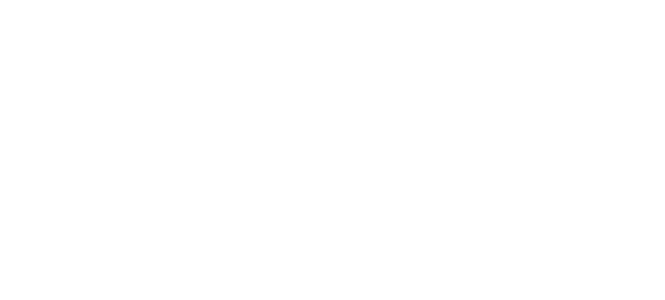
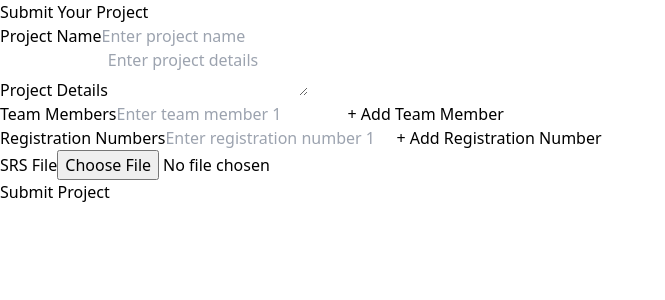
Before and after one commit to AKashT1729/Online-Project-Submission-System-with-Multi-User-Authentication, a React (Vite) app in the folder frontend/: page /submit-project in a window 1280 px wide. Shown: the top 300 px of the page, without its empty margins (0-665 px from the left). Built offline with nearby package versions, Linux system fonts and the light colour scheme.

Commit message:
complete Submit Project

```diff
--- a/frontend/src/Layout/ProfileSection.jsx
+++ b/frontend/src/Layout/ProfileSection.jsx
@@ -5,6 +5,7 @@
   if (!user) {
     return <div>Loading...</div>; // Show loading if no user data
   }
+// console.log(user);
 
   return (
     <div className="bg-white p-6 rounded-lg shadow-md w-64 text-center h-dvh">
--- a/frontend/src/pages/SubmitProject.jsx
+++ b/frontend/src/pages/SubmitProject.jsx
@@ -1,11 +1,194 @@
-import React from 'react'
+import React, { useState } from 'react';
+import axios from 'axios';
+import { useNavigate } from 'react-router-dom';
 
-function SubmitProject() {
+const SubmitProject = ({ user }) => {
+  const [projectData, setProjectData] = useState({
+    projectName: '',
+    projectDetails: '',
+    teamMembers: [''],
+    registrationNumbers: [''],
+  });
+
+  const [srsFile, setSrsFile] = useState(null); // For file upload
+  const [message, setMessage] = useState('');
+  const navigate = useNavigate();
+
+  const handleChange = (e) => {
+    const { name, value } = e.target;
+    setProjectData({
+      ...projectData,
+      [name]: value,
+    });
+  };
+
+  // Handle team members and registration numbers input
+  const handleTeamMembersChange = (index, value) => {
+    const updatedMembers = [...projectData.teamMembers];
+    updatedMembers[index] = value;
+    setProjectData({
+      ...projectData,
+      teamMembers: updatedMembers,
+    });
+  };
+
+  const handleRegistrationNumbersChange = (index, value) => {
+    const updatedNumbers = [...projectData.registrationNumbers];
+    updatedNumbers[index] = value;
+    setProjectData({
+      ...projectData,
+      registrationNumbers: updatedNumbers,
+    });
+  };
+
+  const handleFileChange = (e) => {
+    setSrsFile(e.target.files[0]);
+  };
+
+  const addTeamMember = () => {
+    setProjectData({
+      ...projectData,
+      teamMembers: [...projectData.teamMembers, ''],
+    });
+  };
+
+  const addRegistrationNumber = () => {
+    setProjectData({
+      ...projectData,
+      registrationNumbers: [...projectData.registrationNumbers, ''],
+    });
+  };
+
+  const handleSubmit = async (e) => {
+    e.preventDefault();
+    const formData = new FormData();
+
+    // Append form data
+    formData.append('projectName', projectData.projectName);
+    formData.append('projectDetails', projectData.projectDetails);
+    formData.append('teamMembers', JSON.stringify(projectData.teamMembers));
+    formData.append('registrationNumbers', JSON.stringify(projectData.registrationNumbers));
+    formData.append('srsFile', srsFile); // Append file
+
+    try {
+      // Make the API call
+      const response = await axios.post(
+        'http://localhost:8000/api/v1/projects/submit-project',
+        formData,
+        {
+          headers: {
+            'Content-Type': 'multipart/form-data',
+            Authorization: `Bearer ${localStorage.getItem('accessToken')}`, // Assuming token is in localStorage
+          },
+        }
+      );
+
+      setMessage('Project submitted successfully!');
+      // console.log(response.data);
+      navigate("/student-dashboard")
+    } catch (error) {
+      setMessage('Failed to submit project. Please try again.');
+      console.error(error);
+    }
+  };
+
   return (
-    <div>
+    <div className="max-w-2xl mx-auto bg-white p-8 shadow-lg rounded-lg">
+      <h2 className="text-2xl font-bold mb-6 text-center">Submit Your Project</h2>
+      {message && <p className="mb-4 text-center text-red-500">{message}</p>}
 
+      <form onSubmit={handleSubmit} encType="multipart/form-data">
+        <div className="mb-4">
+          <label className="block text-gray-700">Project Name</label>
+          <input
+            type="text"
+            name="projectName"
+            value={projectData.projectName}
+            onChange={handleChange}
+            className="mt-1 block w-full p-2 border border-gray-300 rounded-md"
+            placeholder="Enter project name"
+            required
+          />
+        </div>
+
+        <div className="mb-4">
+          <label className="block text-gray-700">Project Details</label>
+          <textarea
+            name="projectDetails"
+            value={projectData.projectDetails}
+            onChange={handleChange}
+            className="mt-1 block w-full p-2 border border-gray-300 rounded-md"
+            placeholder="Enter project details"
+            required
+          />
+        </div>
+
+        <div className="mb-4">
+          <label className="block text-gray-700">Team Members</label>
+          {projectData.teamMembers.map((member, index) => (
+            <input
+              key={index}
+              type="text"
+              value={member}
+              onChange={(e) => handleTeamMembersChange(index, e.target.value)}
+              className="mt-1 block w-full p-2 border border-gray-300 rounded-md mb-2"
+              placeholder={`Enter team member ${index + 1}`}
+              required
+            />
+          ))}
+          <button
+            type="button"
+            onClick={addTeamMember}
+            className="mt-2 text-blue-500"
+          >
+            + Add Team Member
+          </button>
+        </div>
+
+        <div className="mb-4">
+          <label className="block text-gray-700">Registration Numbers</label>
+          {projectData.registrationNumbers.map((number, index) => (
+            <input
+              key={index}
+              type="text"
+              value={number}
+              onChange={(e) =>
+                handleRegistrationNumbersChange(index, e.target.value)
+              }
+              className="mt-1 block w-full p-2 border border-gray-300 rounded-md mb-2"
+              placeholder={`Enter registration number ${index + 1}`}
+              required
+            />
+          ))}
+          <button
+            type="button"
+            onClick={addRegistrationNumber}
+            className="mt-2 text-blue-500"
+          >
+            + Add Registration Number
+          </button>
+        </div>
+
+        <div className="mb-4">
+          <label className="block text-gray-700">SRS File</label>
+          <input
+            type="file"
+            name="srsFile"
+            onChange={handleFileChange}
+            className="mt-1 block w-full"
+            required
+          />
+        </div>
+
+        <button
+          type="submit"
+          className="w-full bg-blue-500 text-white p-2 rounded-md hover:bg-blue-600 transition duration-300"
+        >
+          Submit Project
+        </button>
+      </form>
     </div>
-  )
-}
+  );
+};
 
-export default SubmitProject
+export default SubmitProject;
```
Also changed, not shown: 2 other files (tests, documents, lock files or other folders).
